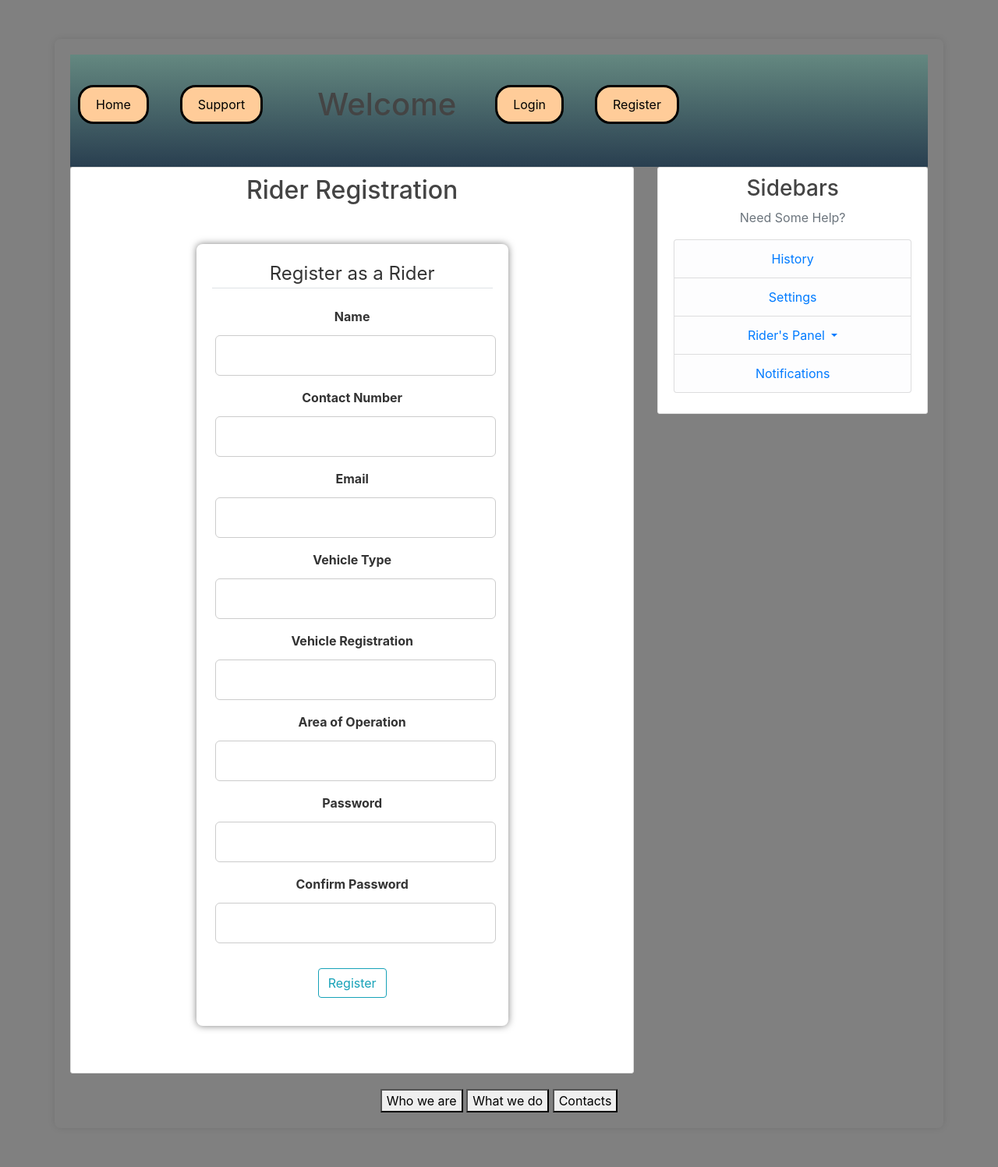
After one commit to NjengaC/Jifunze-kazi_1, a Flask app: page /register_rider in a window 1280 px wide. The commit adds this page. Shown: the whole page at 78% size. Run offline with Flask 3, Linux system fonts and the light colour scheme; some libraries are stand-ins or nearby versions.

Commit message:
Initiated PostgreSQL migration, added sidebar and links

```diff
--- a/portfolio/__init__.py
+++ b/portfolio/__init__.py
@@ -6,6 +6,7 @@ from flask_login import LoginManager
 app = Flask(__name__)
 app.config['SECRET_KEY'] = '5791628bb0b13ce0c676dfde280ba245'
 app.config['SQLALCHEMY_DATABASE_URI'] = 'sqlite:///site.db'
+# app.config['SQLALCHEMY_DATABASE_URI'] = 'postgresql://postgres@localhost/vue'
 db = SQLAlchemy(app)
 bcrypt = Bcrypt(app)
 login_manager = LoginManager(app)
--- a/portfolio/forms.py
+++ b/portfolio/forms.py
@@ -1,7 +1,8 @@
 from flask_wtf import FlaskForm
 from wtforms import StringField, PasswordField, SubmitField, BooleanField
-from wtforms.validators import DataRequired, Length, Email, EqualTo
+from wtforms.validators import DataRequired, Length, Email, EqualTo, Regexp, Optional
 from flask_login import current_user
+
 class RegistrationForm(FlaskForm):
     username = StringField('Username', validators=[DataRequired(), Length(min=2, max=20)])
     email = StringField('Email', validators=[DataRequired(), Email()])
@@ -34,3 +35,27 @@ class UpdateAccountForm(FlaskForm):
             user = User.query.filter_by(email=email.data).first()
             if user:
                 raise ValidationError('User with this email is exists, please choose another one')
+
+class RiderRegistrationForm(FlaskForm):
+    name = StringField('Name', validators=[DataRequired(),
+		       Length(min=2, max=100)])
+    contact_number = StringField('Contact Number', validators=[DataRequired(),
+                                 Regexp(r'^[0-9]{10}$',
+                                 message='Please enter a valid 10-digit phone number')])
+    email = StringField('Email', validators=[Email()])
+    vehicle_type = StringField('Vehicle Type', validators=[DataRequired(),
+                               Length(min=2, max=50)])
+    vehicle_registration = StringField('Vehicle Registration',
+                                       validators=[DataRequired(),
+				       Length(min=2, max=50)])
+    area_of_operation = StringField('Area of Operation',
+				    validators=[DataRequired(),
+                                    Length(min=2, max=100)])
+    password = PasswordField('Password', validators=[DataRequired()])
+    confirm_password = PasswordField('Confirm Password', validators=[DataRequired(), EqualTo('password')])
+    submit = SubmitField('Register')
+
+class LoginRiderForm(FlaskForm):
+    contact_number = StringField('Contact Number', validators=[DataRequired()])
+    password = PasswordField('Password', validators=[DataRequired()])
+    submit = SubmitField('Login')
--- a/portfolio/routes.py
+++ b/portfolio/routes.py
@@ -2,8 +2,8 @@ from flask import render_template, flash, request, redirect, url_for, jsonify
 from flask_login import login_user, login_required, logout_user, current_user
 import json
 import stripe
-from portfolio.forms import  RegistrationForm, LoginForm, UpdateAccountForm
-from portfolio.models import User
+from portfolio.forms import LoginRiderForm, RegistrationForm, LoginForm, UpdateAccountForm, RiderRegistrationForm
+from portfolio.models import User, Rider
 import secrets
 from portfolio import app, db, bcrypt
 from sqlalchemy.exc import IntegrityError
@@ -65,7 +65,7 @@ def edit_profile():
     form = UpdateAccountForm()
     if request.method == 'GET':
         form.email.data = current_user.email
-        form.username = current_user.username
+        form.username.data = current_user.username
     elif request.method == 'POST':
         if form.validate_on_submit():
             current_user.email = form.email.data
@@ -97,6 +97,47 @@ def about():
     return render_template('about.html')
 
 
+@app.route('/register_rider', methods=['GET', 'POST'])
+def register_rider():
+    form = RiderRegistrationForm()
+    if form.validate_on_submit():
+        hashed_password = bcrypt.generate_password_hash(form.password.data).decode('utf-8')
+        new_rider = Rider(
+            name=form.name.data,
+            contact_number=form.contact_number.data,
+            email=form.email.data,
+            vehicle_type=form.vehicle_type.data,
+            vehicle_registration=form.vehicle_registration.data,
+            area_of_operation=form.area_of_operation.data,
+            password=hashed_password
+        )
+        db.session.add(new_rider)
+        try:
+            db.session.commit()
+            flash('Rider registration successful!', 'success')
+            return redirect(url_for('login_rider'))
+        except IntegrityError:
+            db.session.rollback()
+            flash('Username already exists. Please choose a different username.', 'danger')
+            return redirect(url_for('register_rider'))
+    return render_template('register_rider.html', title='Register Rider', form=form)
+
+@app.route('/login_rider', methods=['GET', 'POST'])
+def login_rider():
+    form = LoginRiderForm()
+    if form.validate_on_submit():
+        rider = Rider.query.filter_by(contact_number=form.contact_number.data).first()
+        if rider:
+            if bcrypt.check_password_hash(rider.password, form.password.data):
+                login_user(rider)
+                flash('Rider login successful!', 'success')
+                return render_template('rider_dashboard.html', title='Rider\'s dashboard')
+            else:
+                flash('Invalid password. Please try again.', 'danger')
+        else:
+            flash('Rider not found. Please check your contact number.', 'danger')
+
+    return render_template('login_rider.html', title='Rider Login', form=form)
 #if __name__ == "__main__":
 #    app.secret_key = '361840c28c03f7721cae23e428f6dca5'
 #    app.run(debug=True)
--- a/portfolio/static/styles.css
+++ b/portfolio/static/styles.css
@@ -42,13 +42,13 @@ nav ul li {
 
 nav ul li a {
   text-decoration: none;
-  color: #333;
   padding: 5px 10px;
   border: 1px solid #333;
-  border-radius: 5px;
   float: right;
 }
-
+.list-group ul li a {
+	color: lightblue;
+}
 nav ul li a:hover {
   background-color: #333;
   color: #fff;
@@ -93,17 +93,17 @@ section.companies {
   text-align: center;
 }
 
-a {
+#reg a {
   padding: 10px 20px;
   background-color: #ffcc99;
-  color: #fff;
+  color: black;
   border: solid;
   border-radius: 20px;
   cursor: pointer;
   margin: 10px;
 }
 
-a:hover {
+#reg a:hover {
   background-color: #333;
   color: #fff;
 }
--- a/portfolio/templates/layout.html
+++ b/portfolio/templates/layout.html
@@ -56,9 +56,18 @@
                     <h3>Sidebars</h3>
                     <p class='text-muted'>Need Some Help?
                     <ul class="list-group">
-                <li class="list-group-item list-group-item-light">History</li>                <li class="list-group-item list-group-item-light">Settings</li>
-                <li class="list-group-item list-group-item-light">Profile</li>
-                <li class="list-group-item list-group-item-light">Notifications</li>
+                        <li class="list-group-item list-group-item-light"><a href="{{ url_for('register') }}">History</a></li>
+                        <li class="list-group-item list-group-item-light"><a href="{{ url_for('register_rider') }}">Settings</a></li>
+                        <li class="list-group-item list-group-item-light dropdown">
+                            <a class="dropdown-toggle" href="#" role="button" id="riderPanelDropdown" data-toggle="dropdown" aria-haspopup="true" aria-expanded="false">
+                                Rider's Panel
+                            </a>
+                            <div class="dropdown-menu" aria-labelledby="riderPanelDropdown">
+                                <a class="dropdown-item" href="{{ url_for('login_rider') }}">Login</a>
+                                <a class="dropdown-item" href="{{ url_for('register_rider') }}">Register</a>
+                            </div>
+                        </li>
+                        <li class="list-group-item list-group-item-light"><a href="{{ url_for('register_rider') }}">Notifications</a></li>
                     </ul>
                     </p>
                 </div>
--- /dev/null
+++ b/portfolio/templates/register_rider.html
@@ -0,0 +1,72 @@
+{% extends "layout.html" %}
+
+{% block content %}
+<div class="content-section">
+    <h2>Rider Registration</h2>
+    <form method="POST">
+        {{ form.hidden_tag() }}
+        <fieldset class="form-group">
+            <legend class="border-bottom mb-4">Register as a Rider</legend>
+            <div class="form-group">
+                {{ form.name.label(class="form-control-label") }}
+                {{ form.name(class="form-control form-control-lg") }}
+                {% for error in form.name.errors %}
+                <span class="text-danger">{{ error }}</span>
+                {% endfor %}
+            </div>
+            <div class="form-group">
+                {{ form.contact_number.label(class="form-control-label") }}
+                {{ form.contact_number(class="form-control form-control-lg") }}
+                {% for error in form.contact_number.errors %}
+                <span class="text-danger">{{ error }}</span>
+                {% endfor %}
+            </div>
+            <div class="form-group">
+                {{ form.email.label(class="form-control-label") }}
+                {{ form.email(class="form-control form-control-lg") }}
+                {% for error in form.email.errors %}
+                <span class="text-danger">{{ error }}</span>
+                {% endfor %}
+            </div>
+            <div class="form-group">
+                {{ form.vehicle_type.label(class="form-control-label") }}
+                {{ form.vehicle_type(class="form-control form-control-lg") }}
+                {% for error in form.vehicle_type.errors %}
+                <span class="text-danger">{{ error }}</span>
+                {% endfor %}
+            </div>
+            <div class="form-group">
+                {{ form.vehicle_registration.label(class="form-control-label") }}
+                {{ form.vehicle_registration(class="form-control form-control-lg") }}
+                {% for error in form.vehicle_registration.errors %}
+                <span class="text-danger">{{ error }}</span>
+                {% endfor %}
+            </div>
+            <div class="form-group">
+                {{ form.area_of_operation.label(class="form-control-label") }}
+                {{ form.area_of_operation(class="form-control form-control-lg") }}
+                {% for error in form.area_of_operation.errors %}
+                <span class="text-danger">{{ error }}</span>
+                {% endfor %}
+            </div>
+            <div class="form-group">
+                {{ form.password.label(class="form-control-label") }}
+                {{ form.password(class="form-control form-control-lg") }}
+                {% for error in form.password.errors %}
+                <span class="text-danger">{{ error }}</span>
+                {% endfor %}
+            </div>
+            <div class="form-group">
+                {{ form.confirm_password.label(class="form-control-label") }}
+                {{ form.confirm_password(class="form-control form-control-lg") }}
+                {% for error in form.confirm_password.errors %}
+                <span class="text-danger">{{ error }}</span>
+                {% endfor %}
+            </div>
+        </fieldset>
+        <div class="form-group">
+            {{ form.submit(class="btn btn-outline-info") }}
+        </div>
+    </form>
+</div>
+{% endblock %}
```
Also changed, not shown: data.sql (added, +18 -0 lines), portfolio/models.py (+14 -0 lines), portfolio/static/dashboard.css (added, +19 -0 lines), portfolio/templates/edit_profile.html (+40 -21 lines), portfolio/templates/login_rider.html (added, +30 -0 lines), portfolio/templates/rider_dashboard.html (added, +37 -0 lines), instance/site.db, portfolio/static/scripts/dashboard.js (added), 2 other files. Lines whose indentation alone changed are shown as unchanged.
